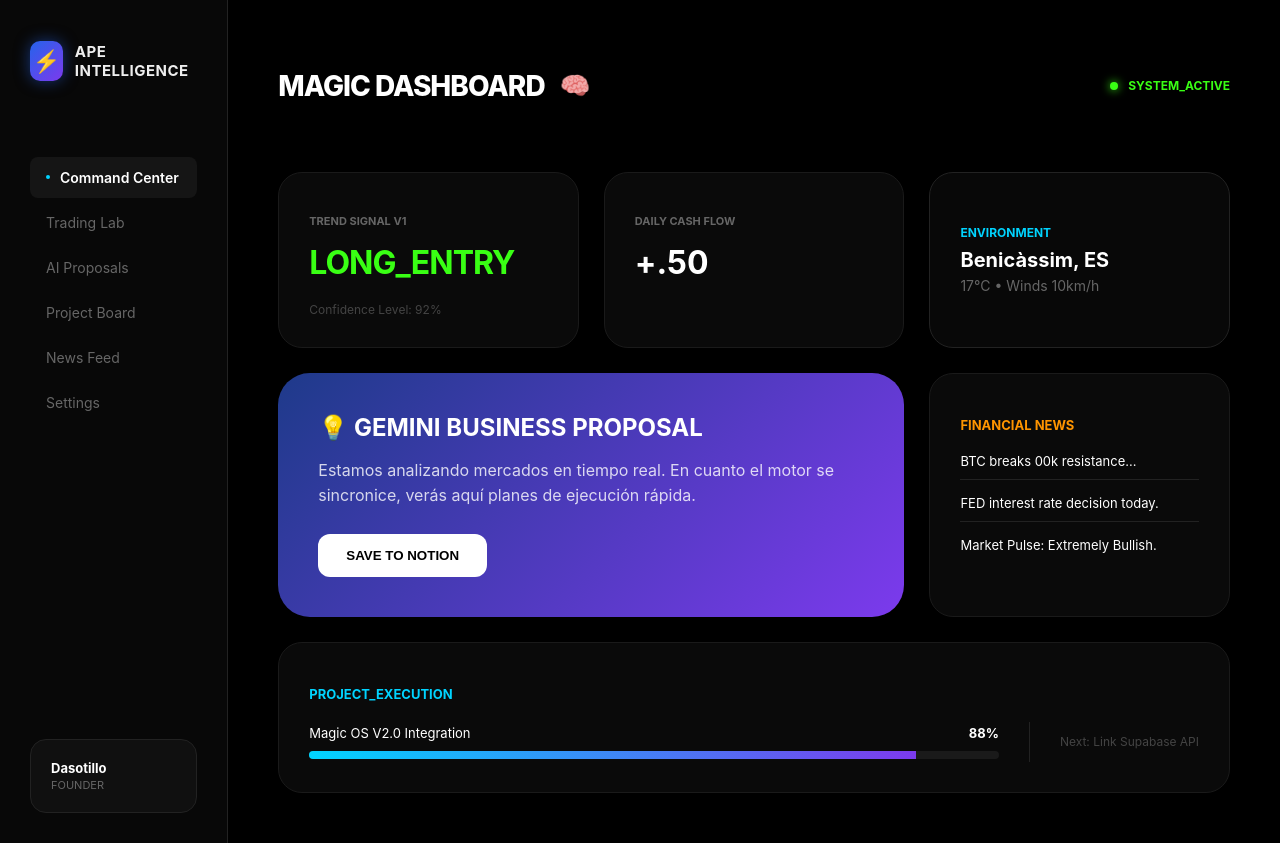
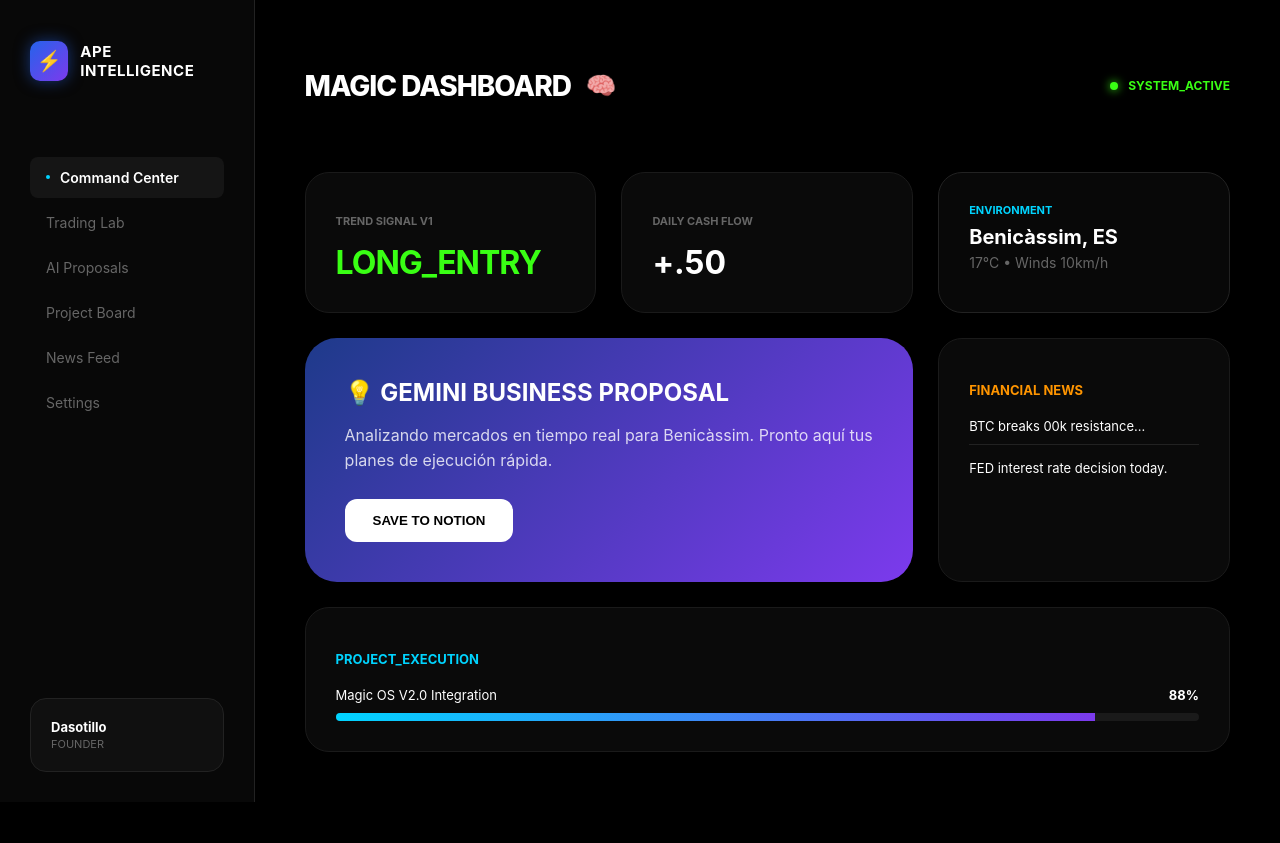
Before and after one commit to dasotillo-rgb/magic-dashboard-v2, a Next.js app: page / in a window 1280 px wide. After the commit the page ends 802 px from the top, so only its background shows below. Built offline with nearby package versions, Linux system fonts and the light colour scheme.

Commit message:
🔧 Fix: Robust CSS hover & TypeScript safe components

```diff
--- a/app/page.tsx
+++ b/app/page.tsx
@@ -6,15 +6,74 @@ export default function MagicOS() {
   const [activeTab, setActiveTab] = useState('Command Center');
 
   return (
-    <div style={{ display: 'flex', backgroundColor: '#000', minHeight: '100vh', color: '#fff', fontFamily: '-apple-system, BlinkMacSystemFont, "Segoe UI", Roboto, sans-serif', overflow: 'hidden' }}>
+    <div className="dashboard-container">
+      <style jsx global>{`
+        .dashboard-container {
+          display: flex;
+          background-color: #000;
+          min-height: 100vh;
+          color: #fff;
+          font-family: -apple-system, BlinkMacSystemFont, 'Segoe UI', Roboto, sans-serif;
+        }
+        .sidebar {
+          width: 260px;
+          border-right: 1px solid #222;
+          padding: 30px;
+          display: flex;
+          flex-direction: column;
+          background-color: rgba(10, 10, 10, 0.8);
+          backdrop-filter: blur(20px);
+        }
+        .nav-item {
+          padding: 12px 16px;
+          margin: 4px 0;
+          border-radius: 8px;
+          color: #666;
+          cursor: pointer;
+          font-size: 14px;
+          transition: all 0.2s ease;
+          display: flex;
+          align-items: center;
+          gap: 10px;
+        }
+        .nav-item:hover {
+          background-color: rgba(255, 255, 255, 0.08);
+          color: #fff;
+        }
+        .nav-item.active {
+          background-color: rgba(255, 255, 255, 0.05);
+          color: #fff;
+          font-weight: 600;
+        }
+        .apple-card {
+          background-color: #0a0a0a;
+          padding: 30px;
+          border-radius: 24px;
+          border: 1px solid #1a1a1a;
+          transition: transform 0.3s ease, border-color 0.3s ease;
+        }
+        .apple-card:hover {
+          transform: translateY(-5px);
+          border-color: #333;
+        }
+        @keyframes pulse {
+          0% { transform: scale(1); opacity: 1; }
+          50% { transform: scale(1.1); opacity: 0.8; }
+          100% { transform: scale(1); opacity: 1; }
+        }
+        .brain-icon {
+          font-size: 24px;
+          animation: pulse 2s infinite;
+        }
+      `}</style>
 
-      {/* SIDEBAR: Glassmorphism Style */}
-      <div style={{ width: '260px', borderRight: '1px solid #222', padding: '30px', display: 'flex', flexDirection: 'column', backgroundColor: 'rgba(10, 10, 10, 0.8)', backdropFilter: 'blur(20px)' }}>
-        <div style={{ display: 'flex', alignItems: 'center', gap: '12px', marginBottom: '60px', transition: 'transform 0.3s ease' }}>
+      {/* SIDEBAR */}
+      <div className="sidebar">
+        <div style={{ display: 'flex', alignItems: 'center', gap: '12px', marginBottom: '60px' }}>
           <div style={{ width: '40px', height: '40px', background: 'linear-gradient(135deg, #2563eb, #7c3aed)', borderRadius: '10px', display: 'flex', alignItems: 'center', justifyContent: 'center', boxShadow: '0 0 15px rgba(37, 99, 235, 0.5)' }}>
-            <span style={{ fontSize: '22px' }}>⚡</span>
+            <span style={{ fontSize: '20px' }}>⚡</span>
           </div>
-          <h2 style={{ fontSize: '15px', fontWeight: '700', letterSpacing: '0.5px', textTransform: 'uppercase', color: '#eee' }}>APE Intelligence</h2>
+          <h2 style={{ fontSize: '15px', fontWeight: '700', letterSpacing: '0.5px', textTransform: 'uppercase' }}>APE Intelligence</h2>
         </div>
 
         <nav style={{ flexGrow: 1 }}>
@@ -22,22 +81,7 @@ export default function MagicOS() {
             <div
               key={item}
               onClick={() => setActiveTab(item)}
-              style={{
-                padding: '12px 16px',
-                margin: '4px 0',
-                borderRadius: '8px',
-                color: activeTab === item ? '#fff' : '#666',
-                backgroundColor: activeTab === item ? 'rgba(255,255,255,0.05)' : 'transparent',
-                cursor: 'pointer',
-                fontSize: '14px',
-                fontWeight: activeTab === item ? '600' : '400',
-                transition: 'all 0.2s ease',
-                display: 'flex',
-                alignItems: 'center',
-                gap: '10px'
-              }}
-              onMouseEnter={(e) => { e.target.style.backgroundColor = 'rgba(255,255,255,0.08)'; e.target.style.color = '#fff'; }}
-              onMouseLeave={(e) => { e.target.style.backgroundColor = activeTab === item ? 'rgba(255,255,255,0.05)' : 'transparent'; e.target.style.color = activeTab === item ? '#fff' : '#666'; }}
+              className={`nav-item ${activeTab === item ? 'active' : ''}`}
             >
               {activeTab === item && <div style={{ width: '4px', height: '4px', borderRadius: '50%', backgroundColor: '#00d4ff' }}></div>}
               {item}
@@ -46,7 +90,7 @@ export default function MagicOS() {
         </nav>
 
         <div style={{ padding: '20px', borderRadius: '16px', backgroundColor: 'rgba(255,255,255,0.03)', border: '1px solid #222' }}>
-          <div style={{ fontSize: '13px', fontWeight: 'bold', color: '#fff' }}>Dasotillo</div>
+          <div style={{ fontSize: '13px', fontWeight: 'bold' }}>Dasotillo</div>
           <div style={{ fontSize: '11px', color: '#666', marginTop: '2px' }}>FOUNDER</div>
         </div>
       </div>
@@ -56,7 +100,7 @@ export default function MagicOS() {
         <header style={{ display: 'flex', justifyContent: 'space-between', alignItems: 'center', marginBottom: '50px' }}>
           <div style={{ display: 'flex', alignItems: 'center', gap: '15px' }}>
             <h1 style={{ fontSize: '28px', fontWeight: '800', letterSpacing: '-1px' }}>MAGIC DASHBOARD</h1>
-            <span style={{ fontSize: '24px', animation: 'pulse 2s infinite' }}>🧠</span>
+            <span className="brain-icon">🧠</span>
           </div>
           <div style={{ display: 'flex', alignItems: 'center', gap: '10px', fontSize: '12px', color: '#39ff14', fontWeight: 'bold' }}>
             <div style={{ width: '8px', height: '8px', borderRadius: '50%', backgroundColor: '#39ff14', boxShadow: '0 0 10px #39ff14' }}></div>
@@ -64,49 +108,41 @@ export default function MagicOS() {
           </div>
         </header>
 
-        {/* GRID LAYOUT */}
         <div style={{ display: 'grid', gridTemplateColumns: 'repeat(12, 1fr)', gap: '25px' }}>
 
-          {/* TRADING STATUS: Apple Style Card */}
-          <div style={{ gridColumn: 'span 4', backgroundColor: '#0a0a0a', padding: '30px', borderRadius: '24px', border: '1px solid #1a1a1a', transition: 'transform 0.3s ease' }}>
+          <div className="apple-card" style={{ gridColumn: 'span 4' }}>
             <p style={{ fontSize: '11px', color: '#666', marginBottom: '15px', fontWeight: '700' }}>TREND SIGNAL V1</p>
             <h2 style={{ color: '#39ff14', fontSize: '32px', margin: 0, letterSpacing: '-1px' }}>LONG_ENTRY</h2>
-            <div style={{ marginTop: '20px', fontSize: '12px', color: '#444' }}>Confidence Level: 92%</div>
           </div>
 
-          <div style={{ gridColumn: 'span 4', backgroundColor: '#0a0a0a', padding: '30px', borderRadius: '24px', border: '1px solid #1a1a1a' }}>
+          <div className="apple-card" style={{ gridColumn: 'span 4' }}>
             <p style={{ fontSize: '11px', color: '#666', marginBottom: '15px', fontWeight: '700' }}>DAILY CASH FLOW</p>
             <h2 style={{ color: '#fff', fontSize: '32px', margin: 0 }}>+.50</h2>
           </div>
 
-          {/* NEW CLIMATE WIDGET */}
-          <div style={{ gridColumn: 'span 4', background: 'rgba(255,255,255,0.03)', padding: '30px', borderRadius: '24px', border: '1px solid #222', display: 'flex', flexDirection: 'column', justifyContent: 'center' }}>
-            <div style={{ fontSize: '12px', color: '#00d4ff', fontWeight: 'bold', marginBottom: '8px' }}>ENVIRONMENT</div>
+          <div className="apple-card" style={{ gridColumn: 'span 4', background: 'rgba(255,255,255,0.03)', borderColor: '#222' }}>
+            <div style={{ fontSize: '11px', color: '#00d4ff', fontWeight: 'bold', marginBottom: '8px' }}>ENVIRONMENT</div>
             <div style={{ fontSize: '20px', fontWeight: '700' }}>{location}</div>
             <div style={{ fontSize: '14px', color: '#666', marginTop: '5px' }}>17°C • Winds 10km/h</div>
           </div>
 
-          {/* AI PROPOSAL: Resaltado Apple Style */}
-          <div style={{ gridColumn: 'span 8', background: 'linear-gradient(135deg, #1e3a8a 0%, #7c3aed 100%)', padding: '40px', borderRadius: '32px', boxShadow: '0 20px 40px rgba(0,0,0,0.4)', transition: 'all 0.3s ease' }}>
+          <div style={{ gridColumn: 'span 8', background: 'linear-gradient(135deg, #1e3a8a 0%, #7c3aed 100%)', padding: '40px', borderRadius: '32px', boxShadow: '0 20px 40px rgba(0,0,0,0.4)' }}>
             <h3 style={{ margin: '0 0 15px 0', fontSize: '24px', fontWeight: 'bold' }}>💡 GEMINI BUSINESS PROPOSAL</h3>
             <p style={{ fontSize: '16px', color: 'rgba(255,255,255,0.8)', lineHeight: '1.6', marginBottom: '25px' }}>
-              Estamos analizando mercados en tiempo real. En cuanto el motor se sincronice, verás aquí planes de ejecución rápida.
+              Analizando mercados en tiempo real para Benicàssim. Pronto aquí tus planes de ejecución rápida.
             </p>
-            <button style={{ background: '#fff', color: '#000', border: 'none', padding: '14px 28px', borderRadius: '12px', fontWeight: '700', cursor: 'pointer', transition: 'transform 0.2s ease' }}>SAVE TO NOTION</button>
+            <button style={{ background: '#fff', color: '#000', border: 'none', padding: '14px 28px', borderRadius: '12px', fontWeight: '700', cursor: 'pointer' }}>SAVE TO NOTION</button>
           </div>
 
-          {/* NEWS FEED WIDGET */}
-          <div style={{ gridColumn: 'span 4', backgroundColor: '#0a0a0a', padding: '30px', borderRadius: '24px', border: '1px solid #1a1a1a' }}>
+          <div className="apple-card" style={{ gridColumn: 'span 4' }}>
             <h3 style={{ fontSize: '13px', color: '#ff9500', marginBottom: '20px', textTransform: 'uppercase' }}>Financial News</h3>
             <div style={{ display: 'flex', flexDirection: 'column', gap: '15px' }}>
               <div style={{ fontSize: '13px', borderBottom: '1px solid #222', paddingBottom: '10px' }}>BTC breaks 00k resistance...</div>
-              <div style={{ fontSize: '13px', borderBottom: '1px solid #222', paddingBottom: '10px' }}>FED interest rate decision today.</div>
-              <div style={{ fontSize: '13px' }}>Market Pulse: Extremely Bullish.</div>
+              <div style={{ fontSize: '13px' }}>FED interest rate decision today.</div>
             </div>
           </div>
 
-          {/* PROJECTS PROGRESS */}
-          <div style={{ gridColumn: 'span 12', backgroundColor: '#0a0a0a', padding: '30px', borderRadius: '24px', border: '1px solid #1a1a1a' }}>
+          <div className="apple-card" style={{ gridColumn: 'span 12' }}>
             <h3 style={{ fontSize: '13px', color: '#00d4ff', marginBottom: '20px' }}>PROJECT_EXECUTION</h3>
             <div style={{ display: 'flex', alignItems: 'center', gap: '30px' }}>
               <div style={{ flexGrow: 1 }}>
@@ -118,20 +154,10 @@ export default function MagicOS() {
                   <div style={{ width: '88%', height: '100%', background: 'linear-gradient(90deg, #00d4ff, #7c3aed)' }}></div>
                 </div>
               </div>
-              <div style={{ width: '1px', height: '40px', backgroundColor: '#222' }}></div>
-              <div style={{ fontSize: '12px', color: '#444' }}>Next: Link Supabase API</div>
             </div>
           </div>
-
         </div>
       </div>
-      <style jsx>{`
-        @keyframes pulse {
-          0% { transform: scale(1); opacity: 1; }
-          50% { transform: scale(1.1); opacity: 0.8; }
-          100% { transform: scale(1); opacity: 1; }
-        }
-      `}</style>
     </div>
   );
 }
```
